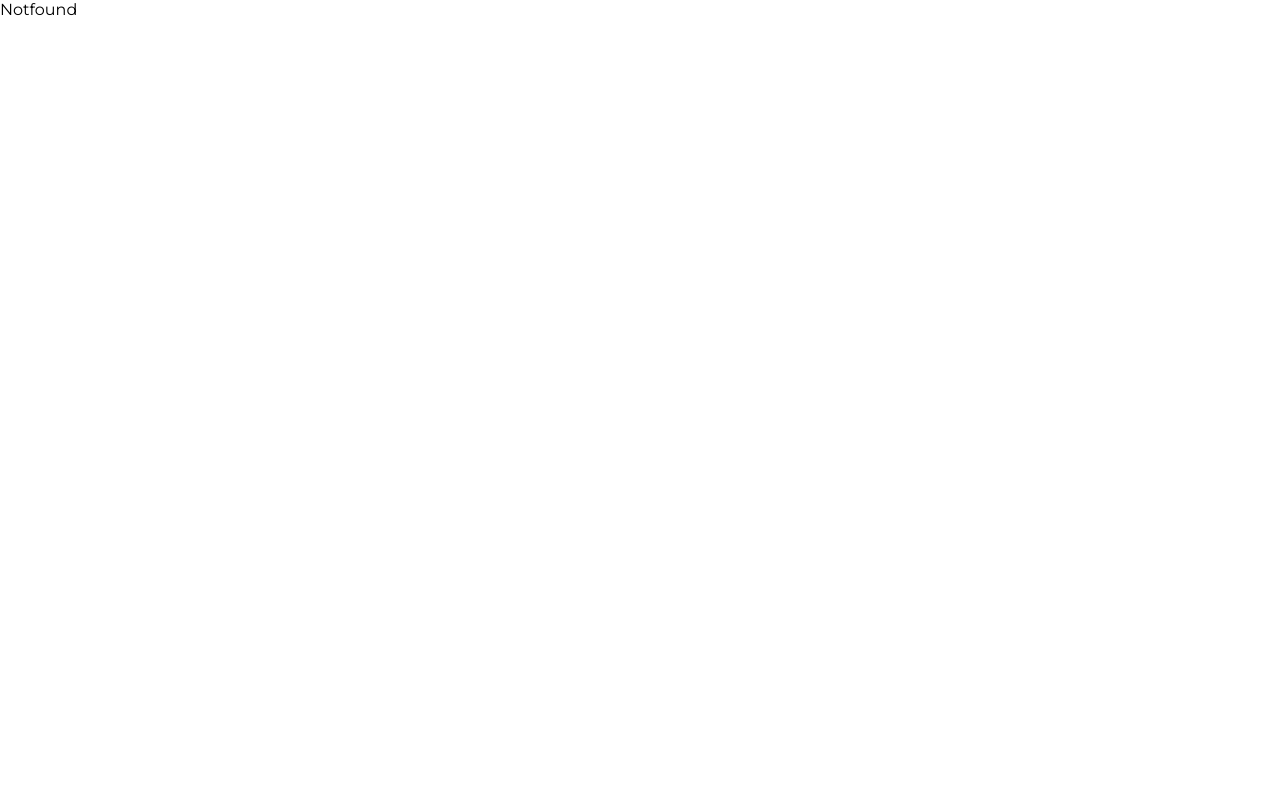
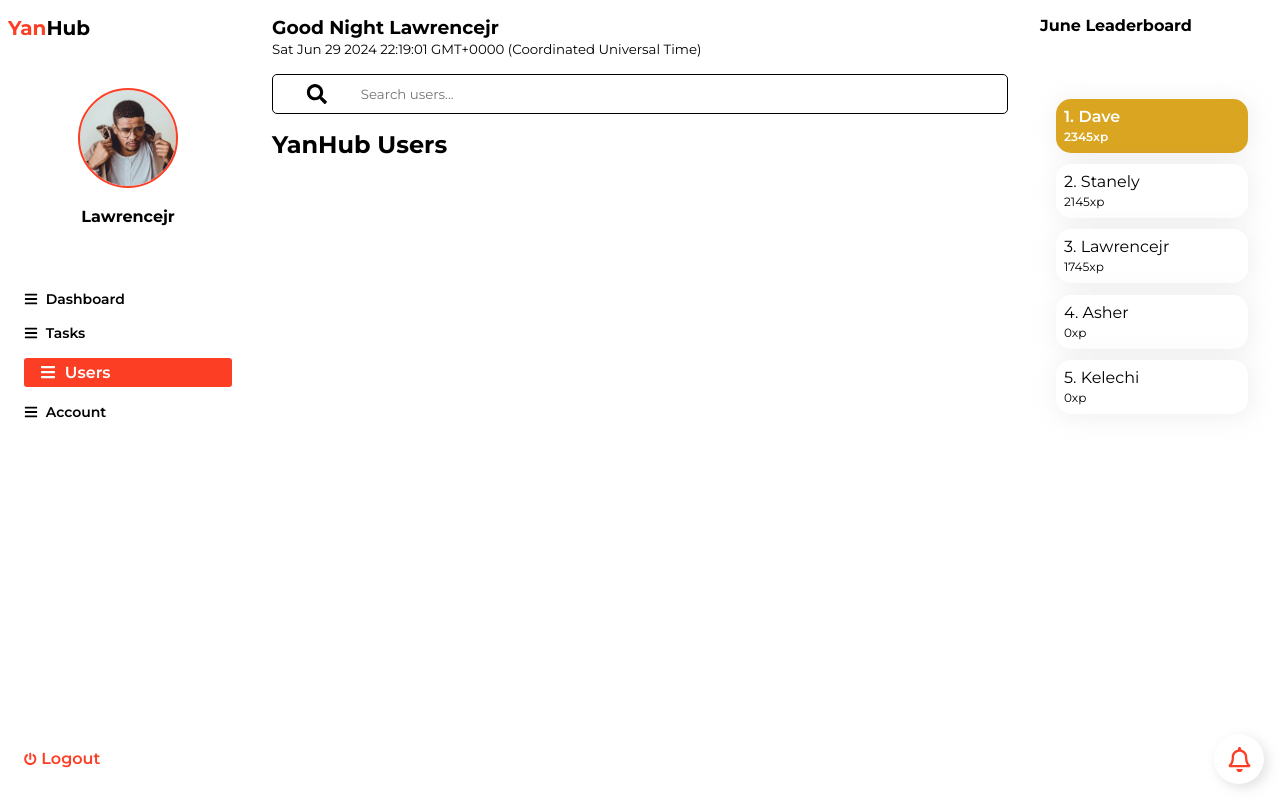
Before and after one commit to lawrencejr5/yanhub, a React (Create React App) app in the folder client/: page /users in a window 1280 px wide. Built offline with nearby package versions, Linux system fonts and the light colour scheme.

Commit message:
made some front end arragemnets and changes to nav component

```diff
--- a/client/src/App.js
+++ b/client/src/App.js
@@ -4,6 +4,10 @@ import Register from "./pages/Register";
 import Login from "./pages/Login";
 import Dashboard from "./pages/Dashboard";
 import Notfound from "./pages/Notfound";
+import Tasks from "./pages/Tasks";
+import Users from "./pages/Users";
+import Account from "./pages/Account";
+import MyTasks from "./pages/MyTasks";
 const App = () => {
   return (
     <>
@@ -12,6 +16,10 @@ const App = () => {
           <Route exact path="/" element={<Dashboard />}></Route>
           <Route path="login" element={<Login />}></Route>
           <Route path="register" element={<Register />}></Route>
+          <Route path="tasks" element={<Tasks />}></Route>
+          <Route path="users" element={<Users />}></Route>
+          <Route path="account" element={<Account />}></Route>
+          <Route path="my-tasks" element={<MyTasks />}></Route>
           <Route path="*" element={<Notfound />}></Route>
         </Routes>
       </Router>
--- a/client/src/components/Greet.jsx
+++ b/client/src/components/Greet.jsx
@@ -2,7 +2,7 @@ import React, { useEffect, useState } from "react";
 
 const Greet = () => {
   const [datetime, setDatetime] = useState(new Date());
-  const [greet, setGreet] = useState("");
+  const [greet, setGreet] = useState("Good .....");
 
   useEffect(() => {
     const timeInterval = setInterval(() => {
--- a/client/src/components/MyTasksLayout.jsx
+++ b/client/src/components/MyTasksLayout.jsx
@@ -25,7 +25,7 @@ const MyTasksLayout = () => {
         </tbody>
       </table>
       <div className="link-container">
-        <Link to={"/tasks"} className="link">
+        <Link to={"/my-tasks"} className="link">
           Manage all your tasks...
         </Link>
       </div>
--- a/client/src/components/Nav.jsx
+++ b/client/src/components/Nav.jsx
@@ -1,6 +1,6 @@
 // modules
 import React from "react";
-import { Link } from "react-router-dom";
+import { Link, useLocation } from "react-router-dom";
 import { FaPowerOff } from "react-icons/fa";
 
 // components
@@ -10,6 +10,7 @@ import Logo from "./Logo";
 import { navList } from "../data/nav";
 
 const Nav = () => {
+  const { pathname } = useLocation();
   return (
     <nav className="relative">
       <div className="sticky">
@@ -27,7 +28,7 @@ const Nav = () => {
                 <li key={index}>
                   <Link
                     to={dir}
-                    className={index === 0 ? "link active" : "link"}
+                    className={pathname === dir ? "link active" : "link"}
                   >
                     {icon}
                     &nbsp; {nav}
--- /dev/null
+++ b/client/src/components/SearchBox.jsx
@@ -0,0 +1,16 @@
+import React from "react";
+import { FaSearch } from "react-icons/fa";
+const SearchBox = () => {
+  return (
+    <div className="search-box">
+      <form>
+        <div className="inp-holder">
+          <FaSearch className="search-icon" />
+          <input type="text" placeholder="Search users..." />
+        </div>
+      </form>
+    </div>
+  );
+};
+
+export default SearchBox;
--- a/client/src/data/nav.js
+++ b/client/src/data/nav.js
@@ -4,7 +4,7 @@ export const navList = [
   {
     nav: "Dashboard",
     icon: <FaBars />,
-    dir: "/dashboard",
+    dir: "/",
   },
   {
     nav: "Tasks",
@@ -17,8 +17,8 @@ export const navList = [
     dir: "/users",
   },
   {
-    nav: "Settings",
+    nav: "Account",
     icon: <FaBars />,
-    dir: "/settings",
+    dir: "/account",
   },
 ];
--- a/client/src/index.css
+++ b/client/src/index.css
@@ -36,6 +36,7 @@ main {
   height: 100vh;
 }
 
+/* Global Classes Styling */
 .center {
   display: flex;
   justify-content: center;
@@ -50,7 +51,14 @@ main {
   position: relative;
   top: 0;
 }
-/* Components */
+.grid-body {
+  display: grid;
+  grid-template-columns: 1fr 3fr 1fr;
+  padding: 0;
+  background: var(--secondary2);
+}
+
+/* Logo Component Styling */
 .logo #yan {
   color: var(--primary);
 }
@@ -68,6 +76,7 @@ main {
   font-size: 25px;
 }
 
+/* Bell Component Styling */
 .announcement {
   position: fixed;
   right: 0;
@@ -84,6 +93,128 @@ main {
   border-radius: 50%;
 }
 
+/* Leaderboard component styling */
+.grid-body aside .list {
+  margin: 4rem 1rem;
+}
+.grid-body aside .list ul {
+  list-style-type: none;
+}
+.grid-body aside .list ul li {
+  margin-top: 0.7rem;
+  background-color: var(--secondary2);
+  border-radius: 15px;
+  box-shadow: var(--box-shadow3);
+  padding: 0.5rem;
+}
+.grid-body aside .list ul li small {
+  text-align: right;
+  font-size: 12px;
+}
+.grid-body aside .list ul .first {
+  background-color: goldenrod;
+  color: var(--secondary2);
+  font-weight: 600;
+}
+.grid-body aside {
+  width: 100%;
+  height: 100vh;
+  background-color: transparent;
+  padding: 1rem;
+}
+
+/* Nav Component Styling */
+.grid-body nav {
+  width: 100%;
+  height: 100vh;
+  background-color: transparent;
+  padding: 0.5rem;
+}
+.grid-body nav .avatar {
+  height: 100px;
+  width: 100px;
+  background: url(../public/imgs/user/user-12.png);
+  background-position: center;
+  background-size: cover;
+  background-repeat: no-repeat;
+  border-radius: 50%;
+  border: 2px solid var(--primary);
+  margin-top: 3rem;
+}
+.grid-body nav .username {
+  text-align: center;
+}
+.grid-body nav .nav-list {
+  margin: 4rem 1rem;
+}
+.grid-body nav .nav-list ul {
+  list-style-type: none;
+}
+.grid-body nav .nav-list ul li {
+  margin: 1rem 0;
+  display: flex;
+  align-items: center;
+}
+.grid-body nav .nav-list ul li .link {
+  color: #000000;
+  text-decoration: none;
+  width: 100%;
+  font-weight: 600;
+  font-size: 14px;
+  display: flex;
+  align-items: center;
+}
+
+.grid-body nav .nav-list ul li .active {
+  background-color: var(--primary);
+  color: var(--secondary2);
+  border: none;
+  font-weight: 600;
+  font-size: 16px;
+  border-radius: 3px;
+  padding: 0.3rem;
+  padding-left: 1rem;
+}
+.grid-body nav .logout {
+  position: fixed;
+  bottom: 0;
+  margin: 2rem 1rem;
+  display: flex;
+  align-items: center;
+  color: var(--primary);
+}
+.grid-body nav .logout .link {
+  color: var(--primary);
+  text-decoration: none;
+  width: 100%;
+  font-weight: 600;
+  margin-left: 0.3rem;
+}
+
+/* SearchBox Component Styling */
+.search-box{
+  margin: 1rem 0;
+}
+.search-box .inp-holder{
+  background-color: var(--secondary2);
+  width: 100%;
+  display: flex;
+  align-items: center;
+  padding: .2rem .5rem;
+  border: 1px solid var(--black);
+  border-radius: 5px;
+}
+.search-box .inp-holder input{
+  padding: .5rem;
+  width: 90%;
+  border: none;
+  outline: none;
+}
+.search-box .inp-holder .search-icon{
+  width: 10%;
+  font-size: 20px;
+  color: var(--black);
+}
 /* Register styling */
 
 .register-main .container {
@@ -218,88 +349,20 @@ main {
   border-radius: 5px;
 }
 
-/* Dashboard styling */
-.dashboard-main {
-  display: grid;
-  grid-template-columns: 1fr 3fr 1fr;
-  padding: 0;
-  background: var(--secondary2);
-}
-.dashboard-main nav {
-  width: 100%;
-  height: 100vh;
-  background-color: transparent;
-  padding: 0.5rem;
-}
-.dashboard-main nav .avatar {
-  height: 100px;
-  width: 100px;
-  background: url(../public/imgs/user/user-12.png);
-  background-position: center;
-  background-size: cover;
-  background-repeat: no-repeat;
-  border-radius: 50%;
-  border: 2px solid var(--primary);
-  margin-top: 3rem;
-}
-.dashboard-main nav .username {
-  text-align: center;
-}
-.dashboard-main nav .nav-list {
-  margin: 4rem 1rem;
-}
-.dashboard-main nav .nav-list ul {
-  list-style-type: none;
-}
-.dashboard-main nav .nav-list ul li {
-  margin: 1rem 0;
-  display: flex;
-  align-items: center;
-}
-.dashboard-main nav .nav-list ul li .link {
-  color: #000000;
-  text-decoration: none;
-  width: 100%;
-  font-weight: 600;
-  font-size: 14px;
-  display: flex;
-  align-items: center;
-}
-.dashboard-main nav .nav-list ul li .active {
-  background-color: var(--primary);
-  color: var(--secondary2);
-  border: none;
-  font-weight: 600;
-  font-size: 16px;
-  border-radius: 3px;
-  padding: 0.3rem;
-}
-.dashboard-main nav .logout {
-  position: fixed;
-  bottom: 0;
-  margin: 2rem 1rem;
-  display: flex;
-  align-items: center;
-  color: var(--primary);
-}
-.dashboard-main nav .logout .link {
-  color: var(--primary);
-  text-decoration: none;
-  width: 100%;
-  font-weight: 600;
-  margin-left: 0.3rem;
-}
-
+/* Dashboard Page Styling */
 .dashboard-main .body {
   width: 100%;
   height: 100vh;
   background: transparent;
   padding: 1rem;
 }
+.dashboard-main .body .heading{
+  margin-top: 3rem;
+}
 .dashboard-main .body .layout {
   display: grid;
   grid-template-columns: 1fr 1.5fr;
-  margin-top: 5rem;
+  margin-top: 1rem;
 }
 .dashboard-main .body .layout strong {
   color: var(--primary);
@@ -358,7 +421,6 @@ main {
   flex-wrap: nowrap;
   justify-content: space-between;
   overflow-x: auto;
-  /* background-color: whitesmoke; */
 }
 .dashboard-main .body .user-highlights .container .user {
   background-color: var(--secondary2);
@@ -369,7 +431,6 @@ main {
   margin: 1rem;
   display: flex;
   align-items: center;
-  /* justify-content: space-between; */
   font-weight: 600;
   text-transform: capitalize;
 }
@@ -381,31 +442,39 @@ main {
   background-size: cover;
 }
 
-.dashboard-main aside {
-  width: 100%;
-  height: 100vh;
-  background-color: transparent;
+/* Tasks Page Styling */
+.tasks-main .body{
   padding: 1rem;
 }
-.dashboard-main aside .list {
-  margin: 4rem 1rem;
+.tasks-main .body .createTaskBtn{
+  width: 100%;
+  padding: .5rem;
+  display: flex;
+  justify-content: flex-end;
 }
-.dashboard-main aside .list ul {
-  list-style-type: none;
+.tasks-main .body .createTaskBtn button{
+  background-color: var(--primary);
+  color: var(--secondary2);
+  border: none;
+  outline: none;
+  padding: .3rem .5rem;
+  border-radius: 2px;
+  font-weight: 600;
+  display: flex;
+  align-items: center;
+  box-shadow: 2px 2px 10px grey;
 }
-.dashboard-main aside .list ul li {
-  margin-top: 0.7rem;
-  background-color: var(--secondary2);
-  border-radius: 15px;
-  box-shadow: var(--box-shadow3);
-  padding: 0.5rem;
+.tasks-main .body .createTaskBtn button:hover{
+  box-shadow: none;
 }
-.dashboard-main aside .list ul li small {
-  text-align: right;
-  font-size: 12px;
+.tasks-main .body .tasks{
+  width: 100%;
+  height: 500px;
+  margin: 1rem 0;
+  border-radius: 5px;
 }
-.dashboard-main aside .list ul .first {
-  background-color: goldenrod;
-  color: var(--secondary2);
-  font-weight: 600;
+
+/* Users Page Styling */
+.users-main .body{
+  padding: 1rem;
 }
--- /dev/null
+++ b/client/src/pages/Account.jsx
@@ -0,0 +1,23 @@
+import React, { useEffect } from "react";
+
+import Nav from "../components/Nav";
+import LeaderboardNav from "../components/LeaderboardNav";
+import Bell from "../components/Bell";
+import Greet from "../components/Greet";
+const Account = () => {
+  useEffect(() => {
+    document.title = "Yanhub - My Account";
+  }, []);
+  return (
+    <main className="grid-body account-main">
+      <Nav />
+      <section className="">
+        <Greet></Greet>
+      </section>
+      <LeaderboardNav />
+      <Bell />
+    </main>
+  );
+};
+
+export default Account;
--- a/client/src/pages/Dashboard.jsx
+++ b/client/src/pages/Dashboard.jsx
@@ -13,10 +13,11 @@ const Dashboard = () => {
   }, []);
 
   return (
-    <main className="dashboard-main">
+    <main className="grid-body dashboard-main">
       <Nav />
       <section className="body">
         <Greet />
+        <h2 className="heading">Your Dashboard</h2>
         <div className="layout">
           <div className="layout1">
             <div className="total-xp">
--- /dev/null
+++ b/client/src/pages/MyTasks.jsx
@@ -0,0 +1,7 @@
+import React from "react";
+
+const MyTasks = () => {
+  return <div>MyTasks</div>;
+};
+
+export default MyTasks;
--- /dev/null
+++ b/client/src/pages/Tasks.jsx
@@ -0,0 +1,34 @@
+import React, { useEffect } from "react";
+import { FaPlusCircle } from "react-icons/fa";
+
+import Nav from "../components/Nav";
+import LeaderboardNav from "../components/LeaderboardNav";
+import Bell from "../components/Bell";
+import Greet from "../components/Greet";
+const Tasks = () => {
+  useEffect(() => {
+    document.title = "Yanhub - Tasks";
+  }, []);
+
+  return (
+    <main className="grid-body tasks-main">
+      <Nav />
+      <section className="body">
+        <Greet />
+        <div className="createTaskBtn">
+          <button>
+            Create &nbsp;
+            <FaPlusCircle />
+          </button>
+        </div>
+        <div className="tasks">
+          <h2>Tasks</h2>
+        </div>
+      </section>
+      <LeaderboardNav />
+      <Bell />
+    </main>
+  );
+};
+
+export default Tasks;
--- /dev/null
+++ b/client/src/pages/Users.jsx
@@ -0,0 +1,27 @@
+import React, { useEffect } from "react";
+
+import Nav from "../components/Nav";
+import LeaderboardNav from "../components/LeaderboardNav";
+import Bell from "../components/Bell";
+import Greet from "../components/Greet";
+import SearchBox from "../components/SearchBox";
+
+const Users = () => {
+  useEffect(() => {
+    document.title = "Yanhub - Users";
+  }, []);
+  return (
+    <main className="grid-body users-main">
+      <Nav />
+      <section className="body">
+        <Greet />
+        <SearchBox />
+        <h1>YanHub Users</h1>
+      </section>
+      <LeaderboardNav />
+      <Bell />
+    </main>
+  );
+};
+
+export default Users;
```
